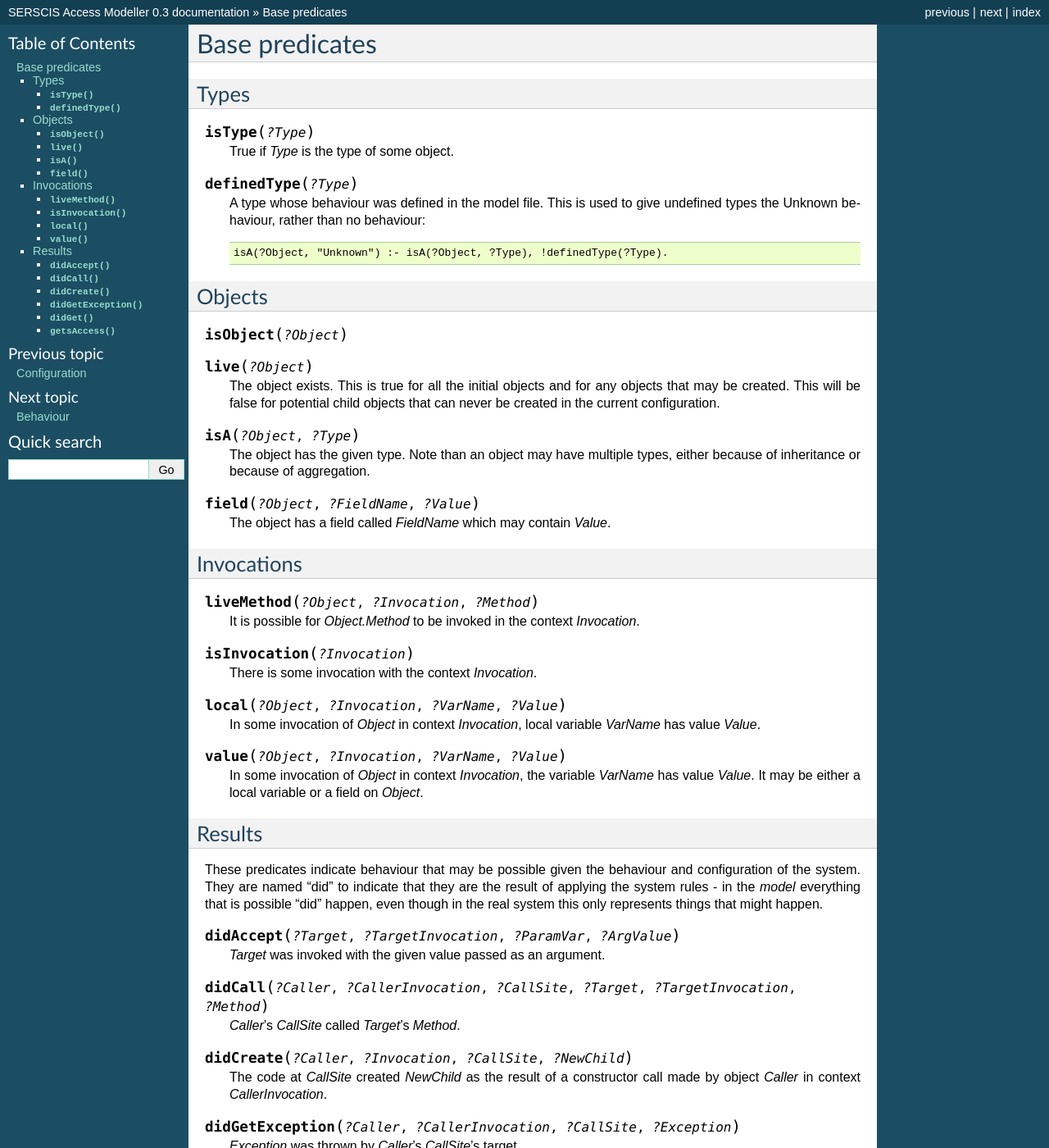
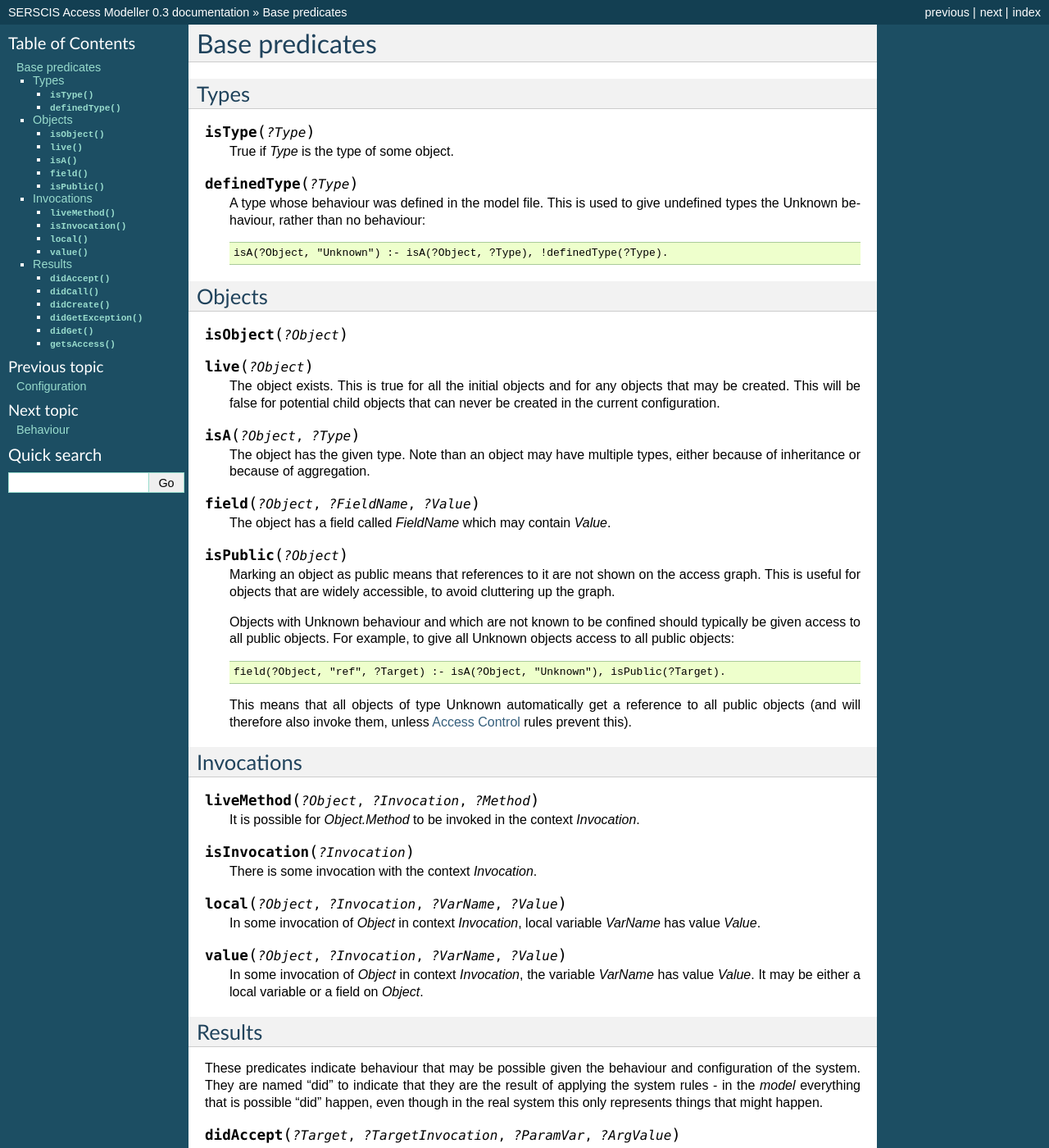
Before and after one commit to it-innovation/sam, a Sphinx documentation site: the page built from doc/base.rst, in a window 1280 px wide and 1400 px high. Shown: the whole window at 82% size. Built offline with Sphinx 7.4.7, drawn with Linux system fonts in a browser that asks for light colours.

Commit message:
Added isPublic

```diff
--- a/doc/access.rst
+++ b/doc/access.rst
@@ -1,3 +1,5 @@
+.. _access:
+
 Access Control
 ==============
 
--- a/doc/base.rst
+++ b/doc/base.rst
@@ -34,6 +34,22 @@ Objects
 .. function:: field(?Object, ?FieldName, ?Value)
 
    The object has a field called `FieldName` which may contain `Value`.
+
+.. function:: isPublic(?Object)
+
+   Marking an object as public means that references to it are not shown on the
+   access graph. This is useful for objects that are widely accessible, to avoid
+   cluttering up the graph.
+
+   Objects with Unknown behaviour and which are not known to be confined should
+   typically be given access to all public objects. For example, to give all Unknown
+   objects access to all public objects::
+
+     field(?Object, "ref", ?Target) :- isA(?Object, "Unknown"), isPublic(?Target).
+
+   This means that all objects of type Unknown automatically get a reference
+   to all public objects (and will therefore also invoke them, unless
+   :ref:`access` rules prevent this).
 
 Invocations
 -----------
--- a/doc/graphing.rst
+++ b/doc/graphing.rst
@@ -38,6 +38,7 @@ Notation
 .. graphviz::
 
    digraph notation {
+     Public [shape=record];
      node [shape=plaintext];
      A -> B [label="field"];
      C [label="C\n(unknown behaviour)",fontcolor=red];
@@ -50,6 +51,8 @@ Notation
      invocationOfA -> A [style=bold,label="this",style=dashed];
      invocationOfB -> B [style=bold,label="this",style=dashed];
      invocationOfB -> C [label="local",style=dashed];
+
+     Public -> A;
    }
 
 This diagram shows:
@@ -61,3 +64,5 @@ This diagram shows:
   behaviour.
 * `A` has access to `D`, but shouldn't.
 * `B` should be able to get access to `A`, but can't.
+* `Public` has been marked as public; see :func:`isPublic`. References to it are not shown, to avoid
+  cluttering up the graph.
```
Also changed, not shown: 3 other files.
